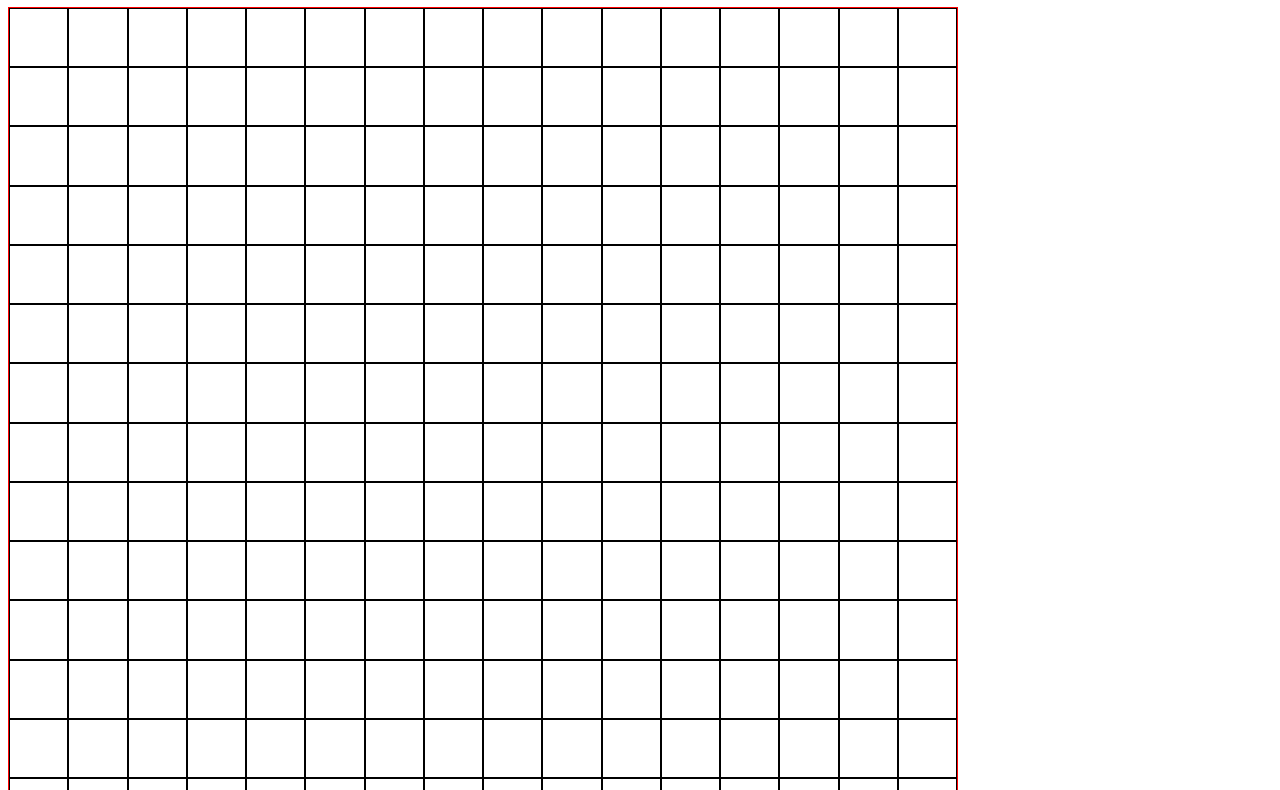
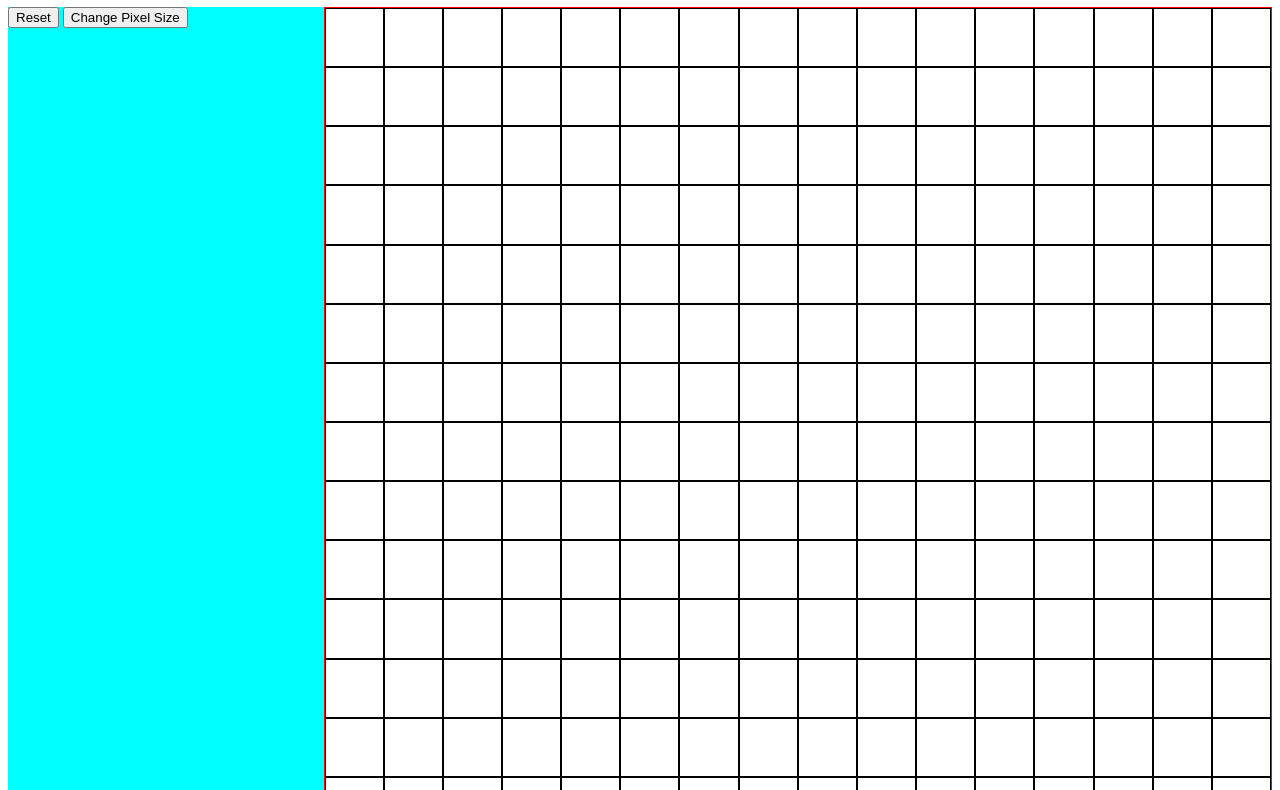
Before and after one commit to geoffblay/etch-a-sketch, a plain HTML site: page index.html in a window 1280 px wide. Shown: the part 73-863 px from the top of the page. Drawn offline with Linux system fonts and the light colour scheme.

Commit message:
reload button working

```diff
--- a/index.html
+++ b/index.html
@@ -15,7 +15,8 @@
 
     <div class="containers-div">
         <div class="buttons-container">
-
+            <button id="reset-btn">Reset</button>
+            <button id="resize-btn">Change Pixel Size</button>
         </div>
         <div class="grid-container">
             <div class="grid-element"></div>
--- a/index.js
+++ b/index.js
@@ -1,4 +1,7 @@
 const grid = document.querySelector(".grid-container");
+
+const reload = document.querySelector("#reset-btn");
+reload.addEventListener('click', () => location.reload());
 
 function fillGrid(rows) {
     // Clear grid
--- a/styles.css
+++ b/styles.css
@@ -1,3 +1,12 @@
+.containers-div {
+    display: flex;
+}
+
+.buttons-container {
+    background-color: aqua;
+    width: 25%;
+}
+
 .grid-container {
     display: grid;
     grid-template-columns: repeat(2, 1fr);
```
